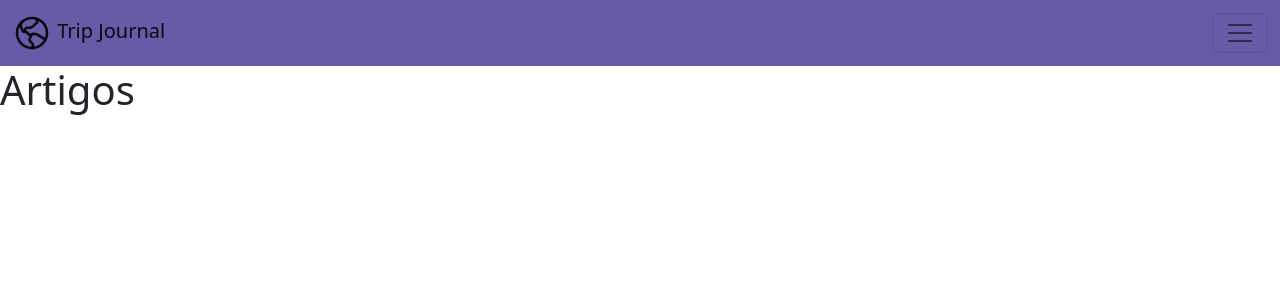
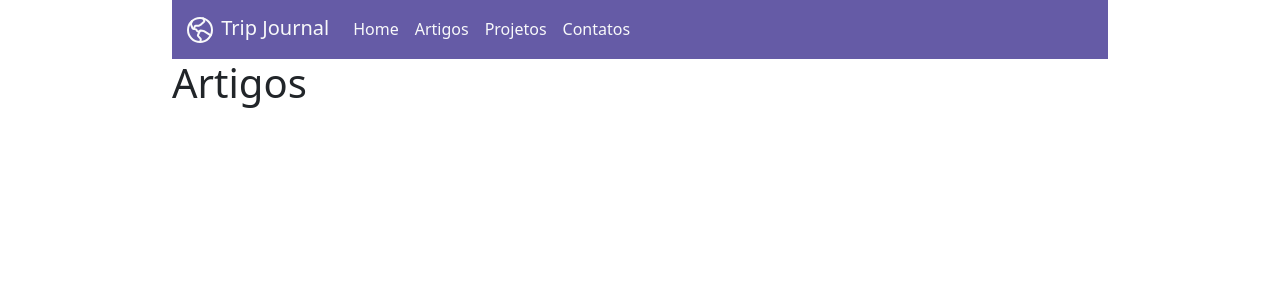
Before and after one commit to IACarvalho/trip-journal, a React (Vite) app: page /articles in a window 1280 px wide. Shown: the top 300 px of the page. Built offline with nearby package versions, Linux system fonts and the light colour scheme.

Commit message:
Configurated bootstrap and start creation of home page

```diff
--- a/src/components/HeaderBar/index.jsx
+++ b/src/components/HeaderBar/index.jsx
@@ -3,34 +3,23 @@ import { GlobeHemisphereWest } from 'phosphor-react'
 
 export default function HeaderBar() {
   return (
-    <nav className='navbar' style={{
+    <nav class="navbar navbar-expand-lg" style={{
       background: 'var(--primary)',
     }}>
-      <div className="container-fluid">
-        <Link to="/" className='navbar-brand'><GlobeHemisphereWest size={40} /> Trip Journal</Link>
-
-        <button className="navbar-toggler" type="button" data-bs-toggle="collapse" data-bs-target="#navbarNav" aria-controls="navbarNav" aria-expanded="false" aria-label="Toggle navigation">
-          <span className="navbar-toggler-icon"></span>
+      <div class="container-fluid">
+        <Link class="navbar-brand text-light" to="/">
+          <GlobeHemisphereWest size={32} /> Trip Journal
+        </Link>
+        <button class="navbar-toggler" type="button" data-bs-toggle="collapse" data-bs-target="#navbarNavAltMarkup" aria-controls="navbarNavAltMarkup" aria-expanded="false" aria-label="Toggle navigation">
+          <span class="navbar-toggler-icon"></span>
         </button>
-
-        <div className="navbar-collapse collapse">
-          <ul className="navbar-nav">
-            <li className="nav-item">
-              <Link to="/" className="nav-link">Home</Link>
-            </li>
-            <li className="nav-item">
-              <Link to="/articles" className="nav-link">Artigos</Link>
-            </li>
-            <li className="nav-item">
-              <Link to="/projects" className="nav-link">Projetos</Link>
-            </li>
-            <li className="navitem">
-              <Link to="/contact" className="nav-link">Contato</Link>
-            </li>
-            <li className="nav-item">
-              <Link to="/about" className="nav-link">Sobre</Link>
-            </li>
-          </ul>
+        <div class="collapse navbar-collapse" id="navbarNavAltMarkup">
+          <div class="navbar-nav">
+            <Link class="nav-link text-light" to="/">Home</Link>
+            <Link class="nav-link text-light" to="/articles">Artigos</Link>
+            <Link class="nav-link text-light" to="#">Projetos</Link>
+            <Link class="nav-link text-light" to="/contacts">Contatos</Link>
+          </div>
         </div>
       </div>
     </nav>
--- a/src/global.css
+++ b/src/global.css
@@ -6,3 +6,87 @@
   --text: #1E2640;
   --background: #d3d3d3;
 }
+
+/***
+    The new CSS reset - version 1.7.3 (last updated 7.8.2022)
+    GitHub page: https://github.com/elad2412/the-new-css-reset
+***/
+
+/*
+    Remove all the styles of the "User-Agent-Stylesheet", except for the 'display' property
+    - The "symbol *" part is to solve Firefox SVG sprite bug
+ */
+ *:where(:not(html, iframe, canvas, img, svg, video, audio):not(svg *, symbol *)) {
+  all: unset;
+  display: revert;
+}
+
+/* Preferred box-sizing value */
+*,
+*::before,
+*::after {
+  box-sizing: border-box;
+}
+
+/* Reapply the pointer cursor for anchor tags */
+a, button {
+  cursor: revert;
+}
+
+/* Remove list styles (bullets/numbers) */
+ol, ul, menu {
+  list-style: none;
+}
+
+/* For images to not be able to exceed their container */
+img {
+  max-width: 100%;
+}
+
+/* removes spacing between cells in tables */
+table {
+  border-collapse: collapse;
+}
+
+/* Safari - solving issue when using user-select:none on the <body> text input doesn't working */
+input, textarea {
+  -webkit-user-select: auto;
+}
+
+/* revert the 'white-space' property for textarea elements on Safari */
+textarea {
+  white-space: revert;
+}
+
+/* minimum style to allow to style meter element */
+meter {
+  -webkit-appearance: revert;
+  appearance: revert;
+}
+
+/* reset default text opacity of input placeholder */
+::placeholder {
+  color: unset;
+}
+
+/* fix the feature of 'hidden' attribute.
+ display:revert; revert to element instead of attribute */
+:where([hidden]) {
+  display: none;
+}
+
+/* revert for bug in Chromium browsers
+ - fix for the content editable attribute will work properly.
+ - webkit-user-select: auto; added for Safari in case of using user-select:none on wrapper element*/
+:where([contenteditable]:not([contenteditable="false"])) {
+  -moz-user-modify: read-write;
+  -webkit-user-modify: read-write;
+  overflow-wrap: break-word;
+  -webkit-line-break: after-white-space;
+  -webkit-user-select: auto;
+}
+
+/* apply back the draggable feature - exist only in Chromium and Safari */
+:where([draggable="true"]) {
+  -webkit-user-drag: element;
+}
--- a/src/pages/Articles/index.jsx
+++ b/src/pages/Articles/index.jsx
@@ -3,7 +3,7 @@ import HeaderBar from "../../components/HeaderBar";
 
 export default function Articles() {
   return (
-    <div>
+    <div className='container w-75 m-h'>
       <HeaderBar />
       <h1>Artigos</h1>
     </div>
--- a/src/pages/Contacts/index.jsx
+++ b/src/pages/Contacts/index.jsx
@@ -9,7 +9,7 @@ import HeaderBar from '../../components/HeaderBar'
 
 export default function Contacts() {
   return (
-    <div className={styles.container}>
+    <div className='container w-75 m-h'>
       <HeaderBar />
       <h1>Contatos</h1>
     </div>
--- a/src/pages/Home/Home.module.css
+++ b/src/pages/Home/Home.module.css
@@ -1,8 +1,40 @@
-.container {
+.article {
+  display: flex;
+  flex-direction: row;
+  padding-left: 2rem;
+  margin-top: 2rem;
+}
+
+.profileImage {
+  border-radius: 50%;
+  margin-left: -2rem;
+  margin-bottom: 1rem;
+}
+
+.text {
+  margin-left: 2rem;
+  margin-top: 1rem;
+}
+
+.techs {
   display: flex;
   flex-direction: column;
-  width: 70%;
-  height: 100%;
-  background-color: var(--background);
-  opacity: 100%;
 }
+
+.techs span {
+  margin: 1rem 0;
+}
+
+.techs a {
+  text-decoration: none;
+  color: var(--primary);
+  font-weight: 700;
+  transition: all 0.5s ease;
+}
+
+.techs a:hover {
+  background-color: var(--primary);
+  color: #FFFFFF;
+  border-radius: 15px;
+  padding: 0.5rem;
+}
--- a/src/pages/Home/index.jsx
+++ b/src/pages/Home/index.jsx
@@ -1,10 +1,30 @@
 import HeaderBar from '../../components/HeaderBar'
+import { GithubLogo } from 'phosphor-react'
+
+import styles from './Home.module.css'
 
 export default function Home() {
   return(
-    <div>
+    <div className='container w-75 m-h'>
       <HeaderBar />
-      <h1>HOME</h1>
+      <articlec className={styles.article}>
+        <div>
+          <img
+            src="https://avatars0.githubusercontent.com/u/47701050?s=460&u=beed608808e6eb287e86a9b946a110cb4153a07b&v=4"
+            alt="Profile image"
+            className={styles.profileImage}
+          />
+          <div className={styles.techs}>
+            <a href='https://github.com/IACarvalho' target='_blank'><GithubLogo size={32} weight="fill" /> Github</a>
+            <span>Linkedin</span>
+            <span>E-mail</span>
+          </div>
+        </div>
+        <div className={styles.text}>
+          <p>Olá, meu nome é Israel Afonso, sou um desenvolvedor full stack a pouco mais de dois anos e meio. Venho trabalhando em grandes projetos, principalmente na sustentação, além de fazer alguns projetos pessoais para manter meus conhecimetnos atualizados.</p>
+          <p>Minha stack atualmente consiste em <strong>ReactJS</strong>, <strong>JavaScript</strong>, <strong>NodeJS</strong>, <strong>SQL</strong>, <strong>C#</strong>e <strong>React Native</strong></p>
+        </div>
+      </articlec>
     </div>
   )
 }
```
